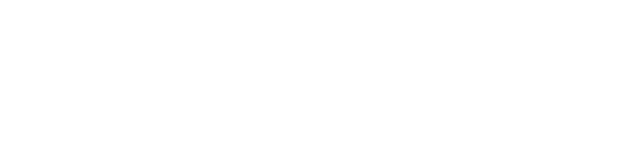
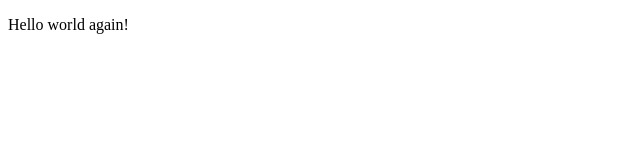
Before and after one commit to Draefuglestad/PracticeProject, a plain HTML site: page Index.html in a window 1280 px wide. Shown: the whole page, without its empty margins (0-640 px from the left). Drawn offline with Linux system fonts and the light colour scheme.

Commit message:
Update practice with merge

```diff
--- a/Index.html
+++ b/Index.html
@@ -3,9 +3,12 @@
 <html lang="en" xmlns="http://www.w3.org/1999/xhtml">
 <head>
     <meta charset="utf-8" />
-    <title></title>
+    <title>Hello World </title>
+
 </head>
 <body>
-
+    <div>
+        <p> Hello world again! </p>
+    </div>
 </body>
 </html>
```
